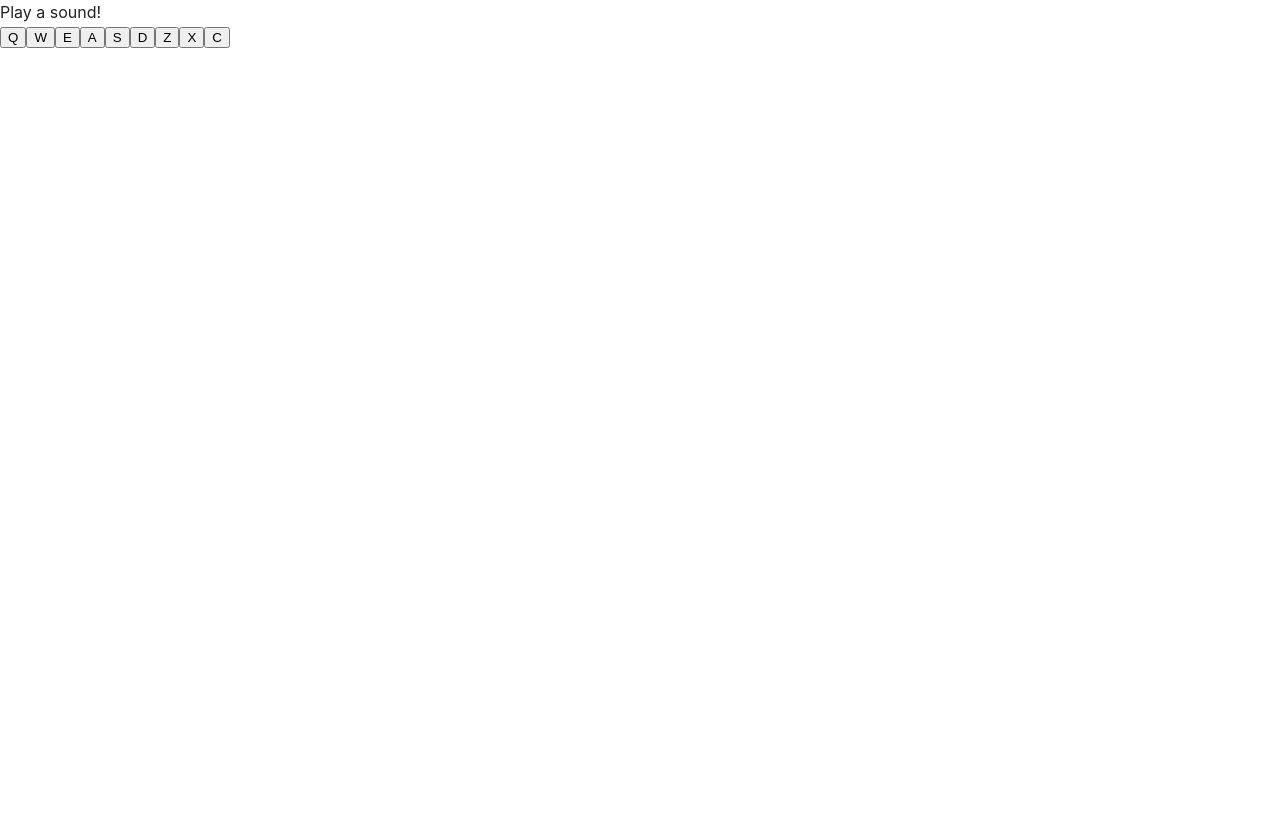
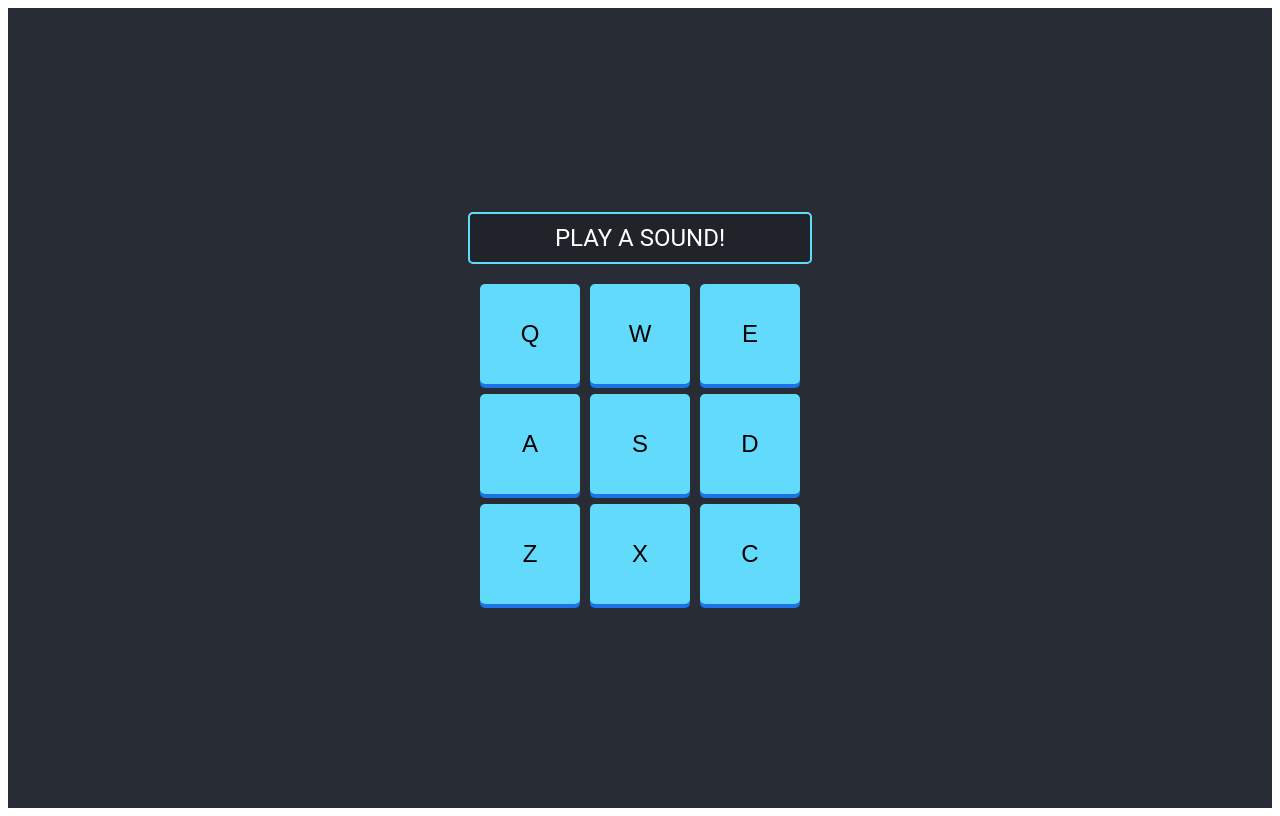
Before and after one commit to jones58/drum-machine, a React (Vite) app: page / in a window 1280 px wide. Built offline with nearby package versions, Linux system fonts and the light colour scheme.

Commit message:
add styling for active key

```diff
--- a/src/App.tsx
+++ b/src/App.tsx
@@ -50,13 +50,16 @@ const sounds = [
 
 function App() {
   const [currentSound, setCurrentSound] = useState("");
+  const [activeKey, setActiveKey] = useState(null as string | null);
 
   const handlePlay = (id: string, key: string) => {
     setCurrentSound(id);
+    setActiveKey(key);
     const audioElement = document.getElementById(
       key
     ) as HTMLAudioElement;
     audioElement.play();
+    setTimeout(() => setActiveKey(null), 200);
   };
 
   const handleKeyPress = (event: KeyboardEvent) => {
@@ -78,7 +81,9 @@ function App() {
           <button
             key={sound.key}
             id={sound.id}
-            className="drum-pad"
+            className={`drum-pad ${
+              activeKey === sound.key ? "active" : ""
+            }`}
             onClick={() => handlePlay(sound.id, sound.key)}
           >
             {sound.key}
@@ -93,4 +98,5 @@ function App() {
     </div>
   );
 }
+
 export default App;
--- a/src/index.scss
+++ b/src/index.scss
@@ -1,22 +1,63 @@
-:root {
-  --primary-color: #222222;
-  --secondary-color: #666666;
-  --background-color: #ffffff;
-  --border-color: #dddddd;
-  --font-family: -apple-system, BlinkMacSystemFont, "Segoe UI",
-    sans-serif;
-  --font-size: 16px;
-  --spacing-unit: 1rem;
-  height: 100%;
+#drum-machine {
+  display: flex;
+  flex-direction: column;
+  align-items: center;
+  justify-content: center;
+  min-height: 100vh;
+  background-color: #282c34;
+  color: #fff;
+  font-family: "Roboto", sans-serif;
+  text-align: center;
+
+  #display {
+    font-size: 1.5rem;
+    margin-bottom: 20px;
+    padding: 10px 20px;
+    border: 2px solid #61dafb;
+    border-radius: 5px;
+    background-color: #20232a;
+    width: 300px;
+    text-transform: uppercase;
+  }
+
+  .pads-container {
+    display: grid;
+    grid-template-columns: repeat(3, 1fr);
+    gap: 10px;
+    max-width: 320px;
+
+    .drum-pad {
+      display: flex;
+      align-items: center;
+      justify-content: center;
+      background-color: #61dafb;
+      border: none;
+      border-radius: 5px;
+      color: #000;
+      font-size: 1.5rem;
+      height: 100px;
+      width: 100px;
+      box-shadow: 0 4px #1a73e8;
+      cursor: pointer;
+      transition: all 0.2s ease;
+
+      &:hover {
+        background-color: #21a1f1;
+      }
+
+      &:active {
+        transform: translateY(4px);
+        box-shadow: 0 2px #1a73e8;
+      }
+
+      &.active {
+        transform: translateY(4px);
+        box-shadow: 0 2px #1a73e8;
+      }
+
+      audio {
+        display: none;
+      }
+    }
+  }
 }
-
-body {
-  font-family: var(--font-family);
-  font-size: var(--font-size);
-  margin: 0;
-  padding: 0;
-  height: 100%;
-  background-color: var(--background-color);
-  color: var(--primary-color);
-  line-height: 1.5;
-}
```
